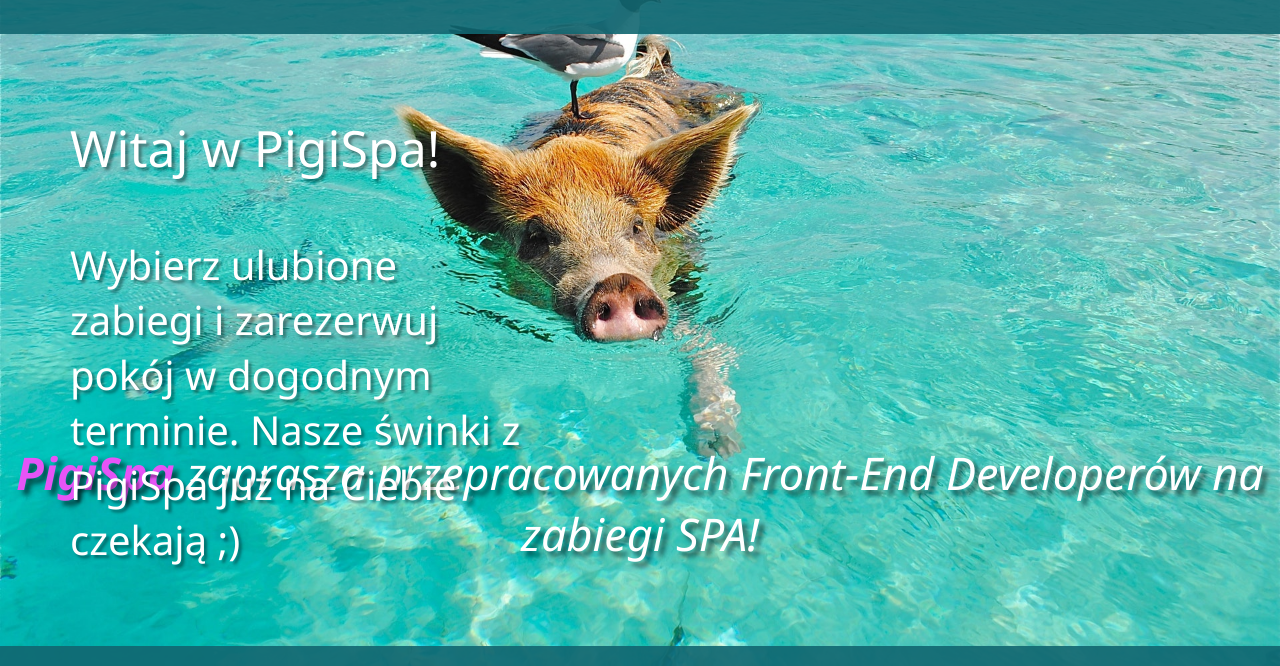
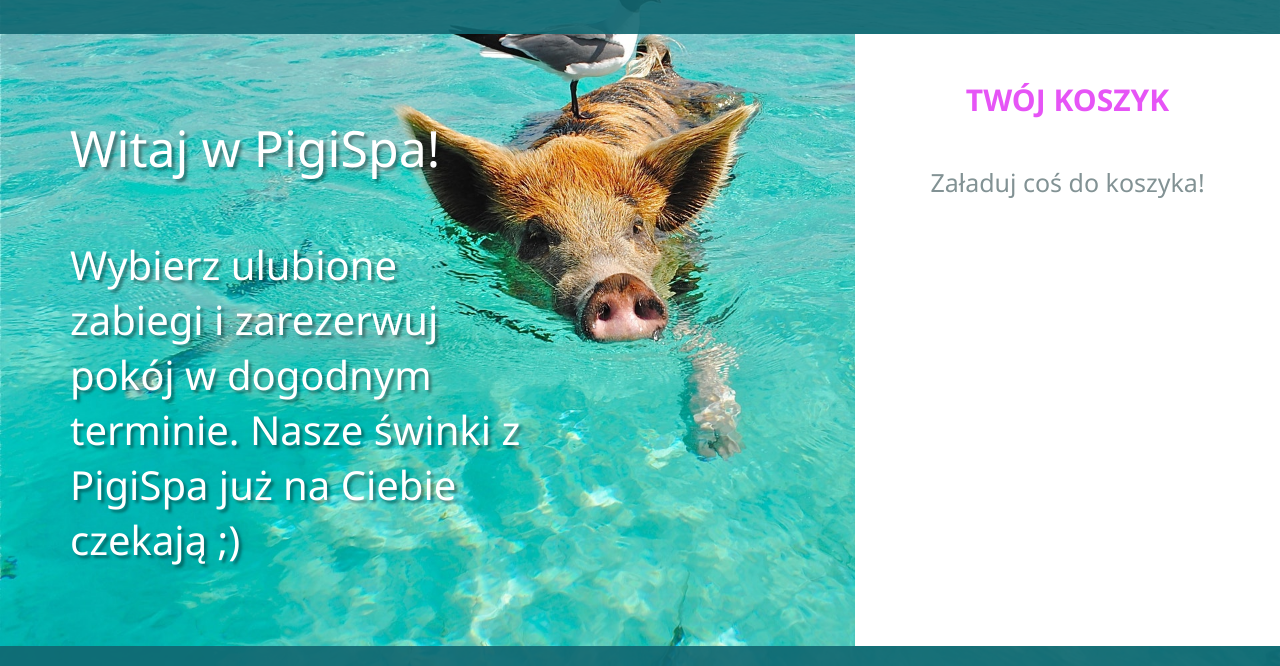
Before and after one commit to hajczek/PigiSpa, a website built with Parcel: page index.html in a window 1280 px wide. Shown: the part 86-752 px from the top of the page. Built offline with nearby package versions, Linux system fonts and the light colour scheme; files whose address does not match are found by name.

Commit message:
Added baskeet box and css style for this element

```diff
--- a/index.html
+++ b/index.html
@@ -30,9 +30,9 @@
     <section>
 
       <!-- WELCOME SLOGAN -->
-      <p class="slogan">
+      <!-- <p class="slogan">
         <span class="pink">PigiSpa</span> zaprasza przepracowanych Front-End Developerów na zabiegi SPA!
-      </p>
+      </p> -->
 
       <!-- REGISTRATION FORM -->
       <!-- <div class="registration-box">
@@ -61,10 +61,17 @@
       </div> -->
 
       <!-- WELCOME TEXT AFTER LOGIN -->
-      <div class="welcome-box-after-login">
-        <h2>Witaj w PigiSpa!</h2>
-        <p>Wybierz ulubione zabiegi i zarezerwuj pokój w dogodnym terminie.
-          Nasze świnki z PigiSpa już na Ciebie czekają ;)</p>
+      <div class="box-after-login">
+        <div class="welcome-box-after-login">
+          <h2>Witaj w PigiSpa!</h2>
+          <p>Wybierz ulubione zabiegi i zarezerwuj pokój w dogodnym terminie.
+            Nasze świnki z PigiSpa już na Ciebie czekają ;)</p>
+        </div>
+
+        <div class="basket-box">
+          <h2>TWÓJ KOSZYK</h2>
+          <p>Załaduj coś do koszyka!</p>
+        </div>
       </div>
 
 
--- a/src/it-spa.scss
+++ b/src/it-spa.scss
@@ -164,6 +164,32 @@ body {
         font-size: 40px;
       }
     }
+
+    .basket-box {
+      display: flex;
+      flex-direction: column;
+      width: 425px;
+      margin: 0 auto;
+      flex-wrap: wrap;
+      position: absolute;
+      right: 0;
+      top: 120px;
+      text-align: center;
+      height: calc(100% - 188px);
+      background-color: $font-color;
+
+      h2 {
+        color: $edit-color;
+        font-size: 30px;
+        padding-top: 45px;
+        padding-bottom: 45px;
+      }
+
+      p {
+        color: $input-text-color;
+        font-size: 25px;
+      }
+    }
   }
 
   footer {
```
Also changed, not shown: css/it-spa.min.css, dist/index.html, 2 other files.
